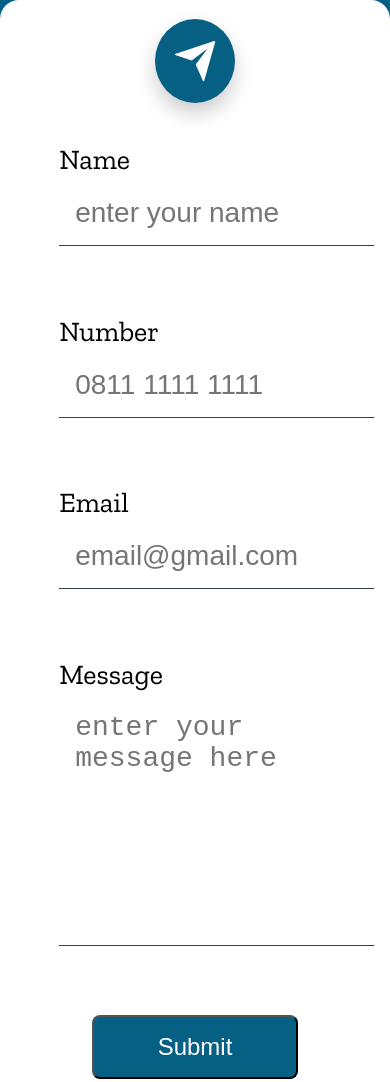
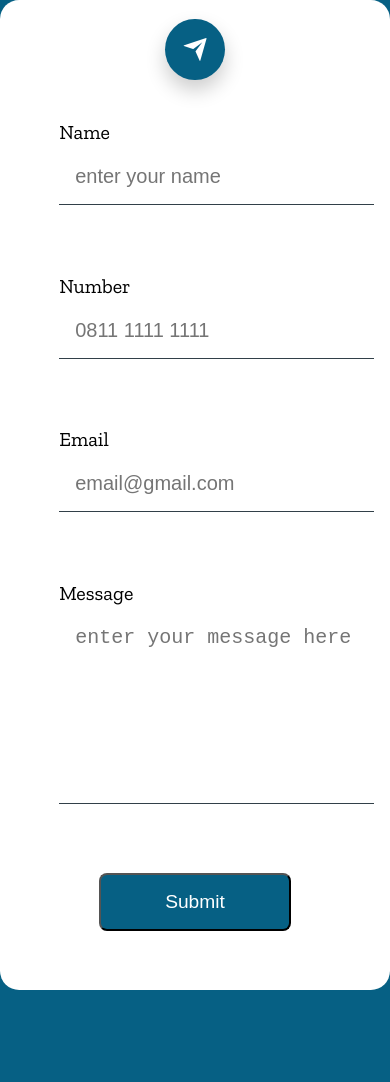
Before and after one commit to Lyant-Dev/validation-form, a plain HTML site: page index.html in a window 390 px wide. Shown: the top 1082 px of the page. After the commit the page ends 990 px from the top, so only its background shows below. Drawn offline with nearby package versions, Linux system fonts and the light colour scheme.

Commit message:
font sixe fixed

```diff
--- a/style.css
+++ b/style.css
@@ -17,7 +17,7 @@ body {
   color: hsl(0, 0, 0);
 }
 .icon {
-  font-size: 3rem;
+  font-size: 1.7rem;
   padding: 1rem;
   background-color: hsl(197, 91%, 27%); /* atau warna pilihan lo */
   color: white;
@@ -44,21 +44,21 @@ body {
   display: flex;
   flex-direction: column;
   align-items: baseline;
-  font-size: 2.5rem;
+  font-size: 1.7rem;
   font-weight: 300;
 }
 .form-input-group {
   display: flex;
   flex-direction: row;
   align-items: baseline;
-  font-size: 2.5rem;
+  font-size: 1.7rem;
   font-weight: 300;
-  gap: 5rem;
+  gap: 3rem;
 }
 .error-message {
   font-family: "Segoe UI", Tahoma, Geneva, Verdana, sans-serif;
   color: red;
-  font-size: 1.5rem;
+  font-size: 1.2rem;
   margin-bottom: 1.5rem;
   font-weight: 600;
   min-height: 1.6rem;
@@ -72,7 +72,7 @@ body {
   margin-bottom: 1.2rem;
   border: none;
   border-bottom: 1px solid hsl(203, 19%, 24%);
-  font-size: 2rem;
+  font-size: 1.5rem;
   font-weight: 200;
   padding: 1rem;
   background: transparent;
@@ -86,7 +86,7 @@ body {
 .submit-btn {
   padding: 1rem 4rem;
   align-self: center;
-  font-size: 1.5rem;
+  font-size: 1.2rem;
   background-color: hsl(197, 91%, 27%);
   color: hsl(0, 0%, 100%);
   font-weight: 500;
@@ -139,7 +139,7 @@ body {
     margin-bottom: 1.2rem;
     border: none;
     border-bottom: 1px solid hsl(203, 19%, 24%);
-    font-size: 1.75rem;
+    font-size: 1.25rem;
     font-weight: 200;
     padding: 1rem;
     background: transparent;
@@ -148,7 +148,7 @@ body {
     display: flex;
     flex-direction: row;
     align-items: baseline;
-    font-size: 1.75rem;
+    font-size: 1rem;
     font-weight: 300;
     gap: 0.5rem;
   }
@@ -166,7 +166,7 @@ body {
     grid-template-columns: 1fr auto;
     flex-direction: column;
     gap: 0.3rem;
-    font-size: 1.75rem;
+    font-size: 1.25rem;
   }
   label {
     grid-area: label;
```
